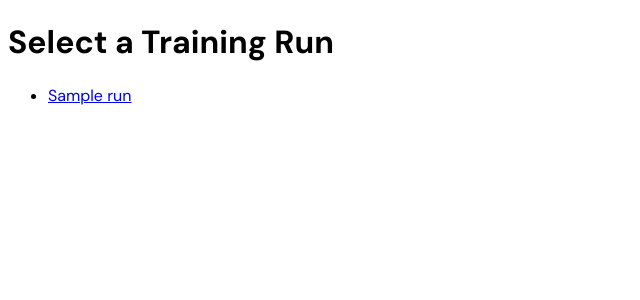
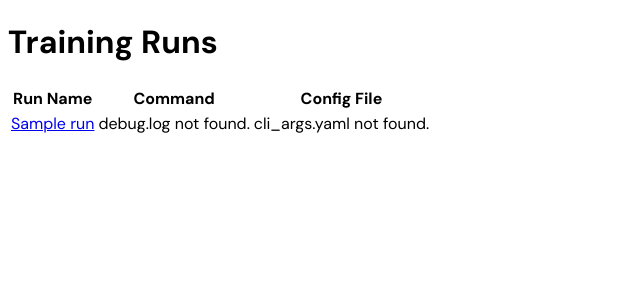
Before and after one commit to SakanaAI/doc-to-lora, a Flask app: template webui/templates/index.html in a window 1280 px wide. Shown: the top 300 px of the page, without its empty margins (0-640 px from the left). Run offline with Flask 3, Linux system fonts and the light colour scheme; the template is opened without the code that fills it: most values are stand-ins (such as "Sample title", 1, 10 or a date in 2020).

Commit message:
display cmd and config name

```diff
--- a/webui/app.py
+++ b/webui/app.py
@@ -226,5 +226,28 @@ def get_command(run):
         return jsonify({"command": "debug.log not found."})
 
 
+@app.route("/get_config/<run>")
+def get_config(run):
+    """
+    Extracts the config file name from cli_args.yaml.
+
+    Args:
+        run: The name of the training run.
+
+    Returns:
+        A JSON response containing the config file name or an error message.
+    """
+    logdir = os.path.join(TRAIN_OUTPUTS_DIR, run)
+    cli_args_path = os.path.join(logdir, "cli_args.yaml")
+
+    try:
+        with open(cli_args_path) as f:
+            cli_args = yaml.safe_load(f)
+            config_file = cli_args.get("config", "Config file not found.")
+            return jsonify({"config": config_file})
+    except FileNotFoundError:
+        return jsonify({"config": "cli_args.yaml not found."})
+
+
 if __name__ == "__main__":
     app.run(debug=True)
--- a/webui/templates/index.html
+++ b/webui/templates/index.html
@@ -3,10 +3,35 @@
 {% block title %}Training Run Visualizer{% endblock %}
 
 {% block content %}
-<h1>Select a Training Run</h1>
-<ul>
-    {% for run in runs %}
-    <li><a href="{{ url_for('visualize', run=run) }}">{{ run }}</a></li>
-    {% endfor %}
-</ul>
+<h1>Training Runs</h1>
+<table class="table table-striped table-bordered">
+    <thead>
+        <tr>
+            <th>Run Name</th>
+            <th>Command</th>
+            <th>Config File</th>
+        </tr>
+    </thead>
+    <tbody>
+        {% for run in runs %}
+        <tr>
+            <td><a href="{{ url_for('visualize', run=run) }}">{{ run }}</a></td>
+            <td id="command-{{ run }}">Loading...</td>
+            <td id="config-{{ run }}">Loading...</td>
+        </tr>
+        <script>
+            fetch("{{ url_for('get_command', run=run) }}")
+                .then(response => response.json())
+                .then(data => {
+                    document.getElementById("command-{{ run }}").textContent = data.command;
+                });
+            fetch("{{ url_for('get_config', run=run) }}")
+                .then(response => response.json())
+                .then(data => {
+                    document.getElementById("config-{{ run }}").textContent = data.config;
+                });
+        </script>
+        {% endfor %}
+    </tbody>
+</table>
 {% endblock %}
```
